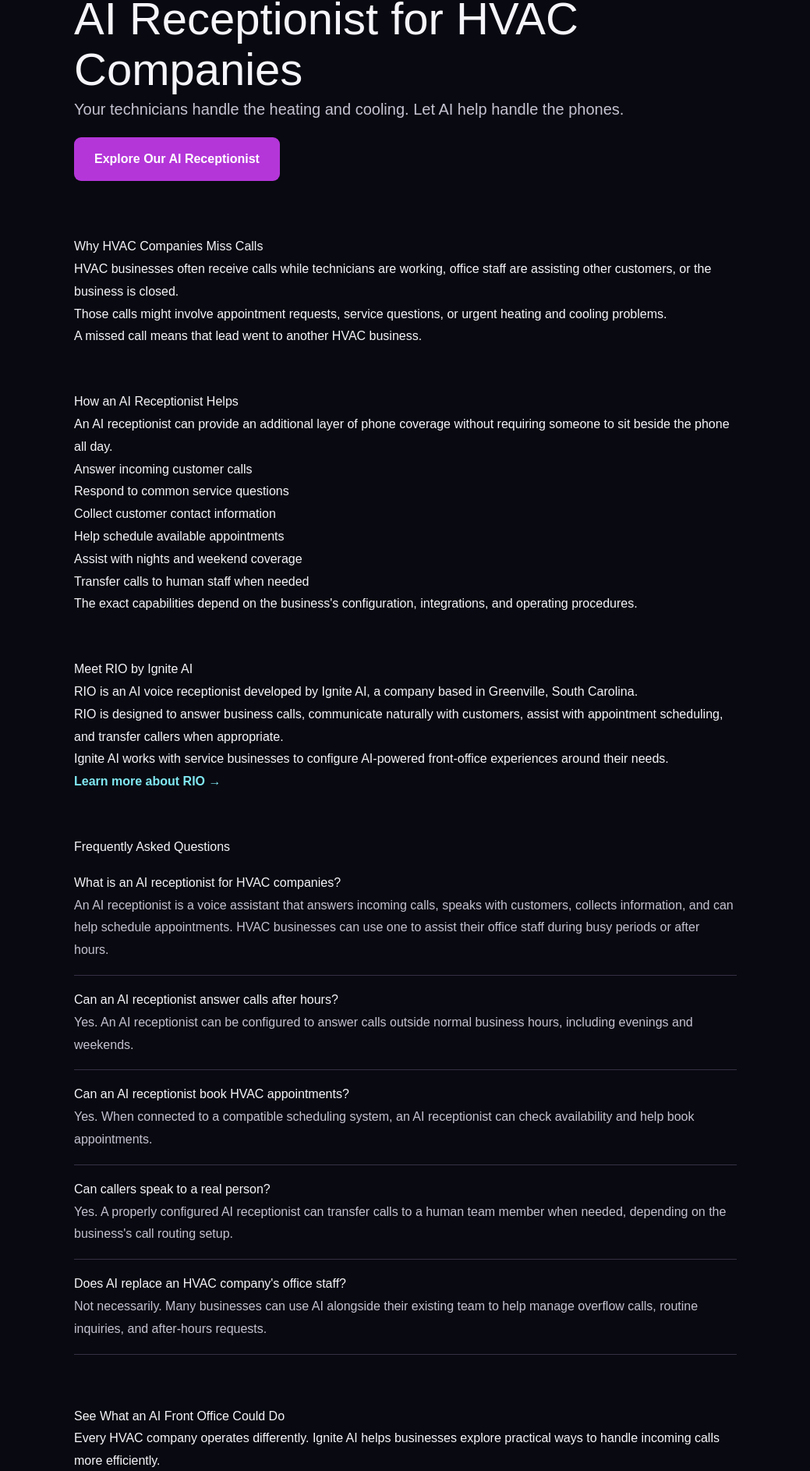
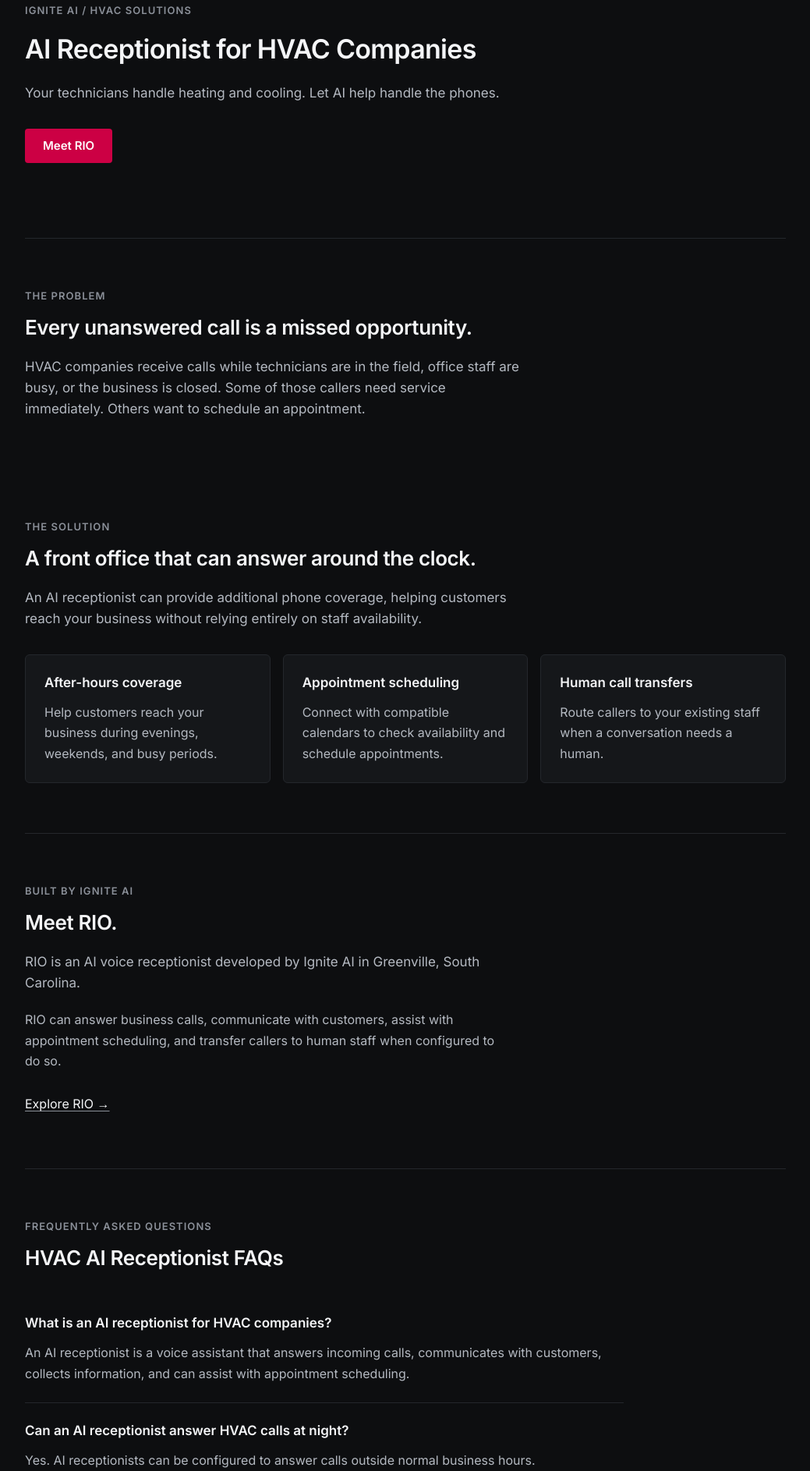
Before and after one commit to caibenjamin500-maker/ignite-ai-website, a Next.js app: page /ai-receptionist-hvac in a window 1280 px wide. Shown: the part 273-2159 px from the top of the page at 78% size, without its empty margins (120-1159 px from the left). Built offline with nearby package versions, Linux system fonts and the light colour scheme.

Commit message:
Refactor HVAC AI Receptionist page content and layout
Updated the AI receptionist page for HVAC companies, enhancing the metadata description, restructuring benefits and FAQs, and improving the overall layout and styling.

```diff
--- a/src/app/ai-receptionist-hvac/page.tsx
+++ b/src/app/ai-receptionist-hvac/page.tsx
@@ -5,215 +5,203 @@
 export const metadata: Metadata = {
   title: "AI Receptionist for HVAC Companies | Ignite AI",
   description:
-    "Discover how an AI receptionist can help HVAC companies answer calls, handle after-hours inquiries, and book appointments. Explore Ignite AI.",
+    "Explore how an AI receptionist helps HVAC companies answer calls, handle after-hours inquiries, and schedule appointments.",
   alternates: {
     canonical:
       "https://www.igniteaiagents.com/ai-receptionist-hvac",
   },
 };
 
-const questions = [
+const benefits = [
+  {
+    title: "After-hours coverage",
+    description:
+      "Help customers reach your business during evenings, weekends, and busy periods.",
+  },
+  {
+    title: "Appointment scheduling",
+    description:
+      "Connect with compatible calendars to check availability and schedule appointments.",
+  },
+  {
+    title: "Human call transfers",
+    description:
+      "Route callers to your existing staff when a conversation needs a human.",
+  },
+];
+
+const faqs = [
   {
     question: "What is an AI receptionist for HVAC companies?",
     answer:
-      "An AI receptionist is a voice assistant that answers incoming calls, speaks with customers, collects information, and can help schedule appointments. HVAC businesses can use one to assist their office staff during busy periods or after hours.",
+      "An AI receptionist is a voice assistant that answers incoming calls, communicates with customers, collects information, and can assist with appointment scheduling.",
   },
   {
-    question: "Can an AI receptionist answer calls after hours?",
+    question: "Can an AI receptionist answer HVAC calls at night?",
     answer:
-      "Yes. An AI receptionist can be configured to answer calls outside normal business hours, including evenings and weekends.",
+      "Yes. AI receptionists can be configured to answer calls outside normal business hours.",
   },
   {
-    question: "Can an AI receptionist book HVAC appointments?",
+    question: "Can it book appointments?",
     answer:
-      "Yes. When connected to a compatible scheduling system, an AI receptionist can check availability and help book appointments.",
+      "Yes. With a compatible calendar integration, an AI receptionist can check availability and schedule appointments.",
   },
   {
-    question: "Can callers speak to a real person?",
+    question: "Can customers speak to a human?",
     answer:
-      "Yes. A properly configured AI receptionist can transfer calls to a human team member when needed, depending on the business's call routing setup.",
+      "Yes. Call transfers can be configured so callers can reach existing office staff when needed.",
   },
   {
-    question: "Does AI replace an HVAC company's office staff?",
+    question: "Does it replace office staff?",
     answer:
-      "Not necessarily. Many businesses can use AI alongside their existing team to help manage overflow calls, routine inquiries, and after-hours requests.",
+      "Not necessarily. AI receptionists can work alongside existing teams to help manage overflow calls and routine inquiries.",
   },
 ];
 
 export default function HVACPage() {
   return (
-    <main
-      style={{
-        background: "#090911",
-        color: "#f5f5fa",
-        minHeight: "100vh",
-        padding: "72px 24px",
-        fontFamily: "Arial, sans-serif",
-      }}
-    >
-      <article
-        style={{
-          maxWidth: 850,
-          margin: "0 auto",
-          lineHeight: 1.8,
-        }}
-      >
-        <Link
-          href="/"
-          style={{ color: "#80e8f2" }}
-        >
-          ← Ignite AI
+    <main id="main-content" className="min-h-screen">
+      <div className="mx-auto max-w-5xl px-6 py-12 md:py-20">
+        <Link href="/" className="link link-block">
+          ← Back to Ignite AI
         </Link>
 
-        <header style={{ margin: "70px 0" }}>
-          <p style={{ color: "#d77aff" }}>
-            IGNITE AI | HVAC AUTOMATION
+        <header className="max-w-3xl py-16 md:py-24">
+          <p className="eyebrow mb-5">
+            IGNITE AI / HVAC SOLUTIONS
           </p>
 
-          <h1
-            style={{
-              fontSize: "clamp(36px, 6vw, 58px)",
-              lineHeight: 1.12,
-            }}
-          >
+          <h1 className="h1 mb-6">
             AI Receptionist for HVAC Companies
           </h1>
 
-          <p style={{ fontSize: 20, color: "#c4c2d0" }}>
-            Your technicians handle the heating and cooling.
+          <p className="lede prose-measure mb-8">
+            Your technicians handle heating and cooling.
             Let AI help handle the phones.
           </p>
 
-          <Link
-            href="/demo"
-            style={{
-              display: "inline-block",
-              background: "#b436d9",
-              color: "#fff",
-              padding: "14px 26px",
-              borderRadius: 9,
-              textDecoration: "none",
-              fontWeight: "bold",
-              marginTop: 18,
-            }}
-          >
-            Explore Our AI Receptionist
+          <Link href="/demo" className="btn btn-primary">
+            Meet RIO
           </Link>
         </header>
 
-        <section>
-          <h2>Why HVAC Companies Miss Calls</h2>
-          <p>
-            HVAC businesses often receive calls while
-            technicians are working, office staff are
-            assisting other customers, or the business
-            is closed.
-          </p>
-          <p>
-            Those calls might involve appointment
-            requests, service questions, or urgent
-            heating and cooling problems.
-          </p>
-          <p>
-            A missed call means that lead went to another HVAC business.
+        <section
+          className="border-t py-16"
+          style={{ borderColor: "var(--line)" }}
+        >
+          <p className="eyebrow mb-4">THE PROBLEM</p>
+          <h2 className="h2 mb-5">
+            Every unanswered call is a missed opportunity.
+          </h2>
+          <p className="lede prose-measure">
+            HVAC companies receive calls while technicians
+            are in the field, office staff are busy, or
+            the business is closed. Some of those callers
+            need service immediately. Others want to
+            schedule an appointment.
           </p>
         </section>
 
-        <section style={{ marginTop: 55 }}>
-          <h2>How an AI Receptionist Helps</h2>
-          <p>
-            An AI receptionist can provide an additional
-            layer of phone coverage without requiring
-            someone to sit beside the phone all day.
+        <section className="py-16">
+          <p className="eyebrow mb-4">THE SOLUTION</p>
+          <h2 className="h2 mb-5">
+            A front office that can answer around the clock.
+          </h2>
+          <p className="lede prose-measure mb-8">
+            An AI receptionist can provide additional phone
+            coverage, helping customers reach your business
+            without relying entirely on staff availability.
           </p>
 
-          <ul>
-            <li>Answer incoming customer calls</li>
-            <li>Respond to common service questions</li>
-            <li>Collect customer contact information</li>
-            <li>Help schedule available appointments</li>
-            <li>Assist with nights and weekend coverage</li>
-            <li>Transfer calls to human staff when needed</li>
-          </ul>
-
-          <p>
-            The exact capabilities depend on the
-            business's configuration, integrations,
-            and operating procedures.
+          <div className="grid gap-4 md:grid-cols-3">
+            {benefits.map((benefit) => (
+              <div className="card" key={benefit.title}>
+                <h3 className="h3 mb-3">
+                  {benefit.title}
+                </h3>
+                <p style={{ color: "var(--fg-2)" }}>
+                  {benefit.description}
                 </p>
+              </div>
+            ))}
+          </div>
         </section>
 
-        <section style={{ marginTop: 55 }}>
-          <h2>Meet RIO by Ignite AI</h2>
-          <p>
-            RIO is an AI voice receptionist developed
-            by Ignite AI, a company based in Greenville,
-            South Carolina.
+        <section
+          className="border-t py-16"
+          style={{ borderColor: "var(--line)" }}
+        >
+          <p className="eyebrow mb-4">
+            BUILT BY IGNITE AI
           </p>
-          <p>
-            RIO is designed to answer business calls,
-            communicate naturally with customers,
-            assist with appointment scheduling, and
-            transfer callers when appropriate.
-          </p>
-          <p>
-            Ignite AI works with service businesses
-            to configure AI-powered front-office
-            experiences around their needs.
+          <h2 className="h2 mb-5">Meet RIO.</h2>
+
+          <p className="lede prose-measure mb-5">
+            RIO is an AI voice receptionist developed by
+            Ignite AI in Greenville, South Carolina.
           </p>
 
-          <Link
-            href="/demo"
-            style={{ color: "#80e8f2", fontWeight: "bold" }}
-          >
-            Learn more about RIO →
+          <p className="prose-measure mb-6"
+             style={{ color: "var(--fg-2)" }}>
+            RIO can answer business calls, communicate
+            with customers, assist with appointment
+            scheduling, and transfer callers to human
+            staff when configured to do so.
+          </p>
+
+          <Link href="/demo" className="link link-block">
+            Explore RIO →
           </Link>
         </section>
 
-        <section style={{ marginTop: 55 }}>
-          <h2>Frequently Asked Questions</h2>
+        <section
+          className="border-t py-16"
+          style={{ borderColor: "var(--line)" }}
+        >
+          <p className="eyebrow mb-4">
+            FREQUENTLY ASKED QUESTIONS
+          </p>
+          <h2 className="h2 mb-8">
+            HVAC AI Receptionist FAQs
+          </h2>
 
-          {questions.map((item) => (
+          <div className="max-w-3xl">
+            {faqs.map((faq) => (
               <div
-              key={item.question}
-              style={{
-                borderBottom: "1px solid #363044",
-                padding: "17px 0",
-              }}
+                key={faq.question}
+                className="border-b py-6"
+                style={{ borderColor: "var(--line)" }}
               >
-              <h3>{item.question}</h3>
-              <p style={{ color: "#c4c2d0" }}>
-                {item.answer}
+                <h3 className="h3 mb-3">
+                  {faq.question}
+                </h3>
+                <p style={{ color: "var(--fg-2)" }}>
+                  {faq.answer}
                 </p>
               </div>
             ))}
+          </div>
         </section>
 
-        <section style={{ marginTop: 65 }}>
-          <h2>See What an AI Front Office Could Do</h2>
-          <p>
+        <section
+          className="border-t py-16"
+          style={{ borderColor: "var(--line)" }}
+        >
+          <p className="eyebrow mb-4">NEXT STEP</p>
+          <h2 className="h2 mb-5">
+            See what an AI front office could do.
+          </h2>
+          <p className="lede prose-measure mb-8">
             Every HVAC company operates differently.
-            Ignite AI helps businesses explore
-            practical ways to handle incoming calls
-            more efficiently.
+            Explore how Ignite AI can help with your
+            business's incoming calls.
           </p>
 
-          <Link
-            href="/demo"
-            style={{
-              display: "inline-block",
-              background: "#b436d9",
-              padding: "14px 26px",
-              color: "white",
-              borderRadius: 9,
-              textDecoration: "none",
-              fontWeight: "bold",
-            }}
-          >
+          <Link href="/demo" className="btn btn-primary">
             Explore Ignite AI
           </Link>
         </section>
-      </article>
+      </div>
     </main>
   );
 }
```
Lines whose indentation alone changed are shown as unchanged.
